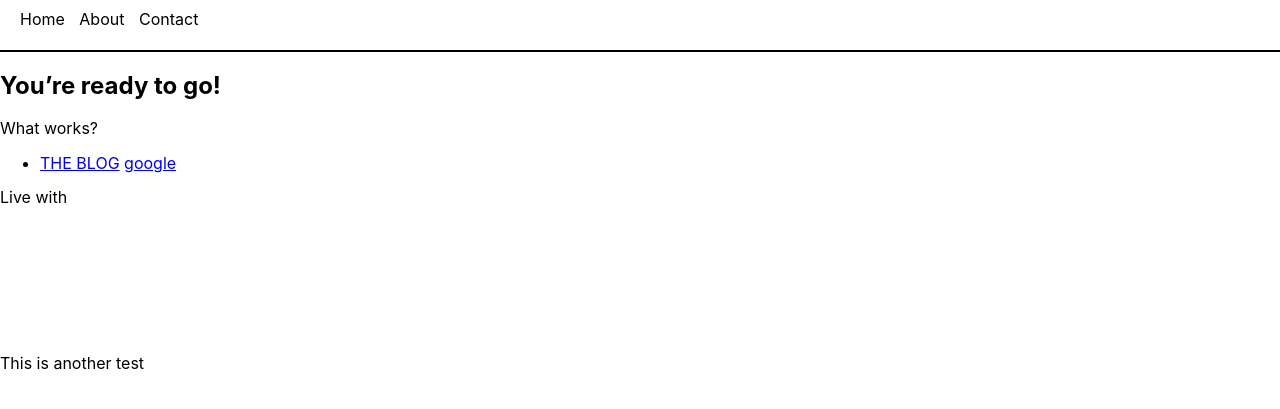
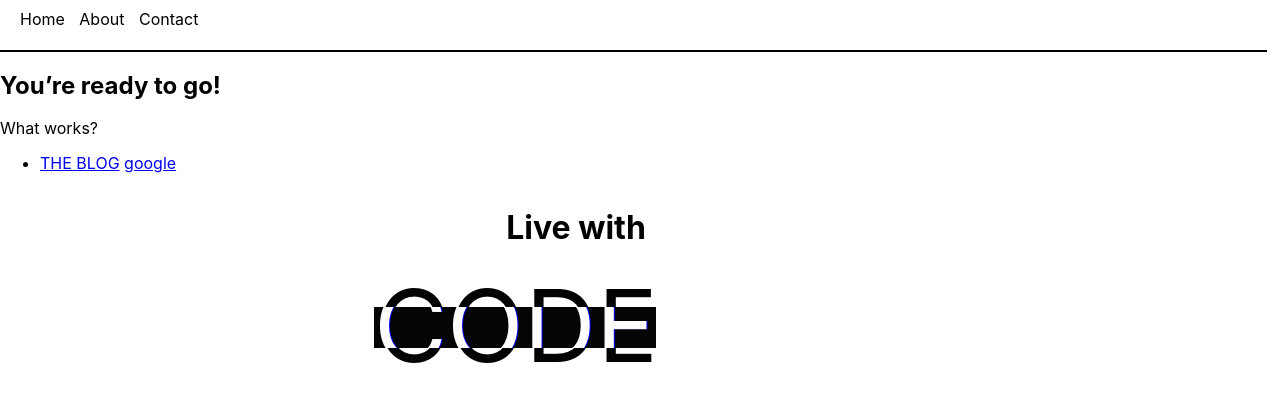
Before and after one commit to dcartist/lifeWithCode, a Jekyll site: the page built from index.md, in a window 1280 px wide. Shown: the top 409 px of the page. Built offline with Jekyll 4.4.1, drawn with Linux system fonts in a browser that asks for light colours; nearby versions of some CDN libraries.

Commit message:
updating intro page

```diff
--- a/_sass/intro.scss
+++ b/_sass/intro.scss
@@ -1,5 +1,24 @@
+.IntroSection{
+
+  display: flex;
+  align-items: center;
+  flex-direction: column;
+  width: 90vw;
+
+
+  p {
+    text-align: center;
+  }
+
+}
+
+
+
+
+//* Glitch
+
 .glitch{
-    color:white;
+    color:rgb(3, 3, 3);
     font-size:100px;
     position:relative;
     width:400px;
@@ -17,10 +36,10 @@
     content:attr(data-text);
     position:absolute;
     left:2px;
-    text-shadow:-1px 0 red;
+    text-shadow:-1px 0 rgb(255, 255, 255);
     top:0;
-    color:white;
-    background:black;
+    color:rgb(8, 8, 8);
+    background:rgb(32, 32, 32);
     overflow:hidden;
     clip:rect(0,900px,0,0);
     animation:noise-anim 2s infinite linear alternate-reverse;
@@ -40,8 +59,8 @@
     left:-2px;
     text-shadow:1px 0 blue;
     top:0;
-    color:white;
-    background:black;
+    color:rgb(252, 252, 252);
+    background:rgb(5, 5, 5);
     overflow:hidden;
     clip:rect(0,900px,0,0);
     animation:noise-anim-2 3s infinite linear alternate-reverse;
--- a/_sass/main.scss
+++ b/_sass/main.scss
@@ -6,7 +6,7 @@ body {
   background: $backgroundColor;
   color: $bodyColor;
   font-family: $bodyFont;
-  width: 100vw;
+  width: 99vw;
   height: 100vh;
   margin: 0;
   padding: 0%;
--- a/_sass/navigation.scss
+++ b/_sass/navigation.scss
@@ -1,5 +1,5 @@
 #navigation{
-    width: 100%;
+    // width: 99vw;
     // background-color: black;
     color: white;
     padding: 10px;
--- a/index.md
+++ b/index.md
@@ -20,7 +20,7 @@ What works?
 
 
 <link href='https://fonts.googleapis.com/css?family=Varela' rel='stylesheet' type='text/css'>
-<p>Live with</p>
-<div class="glitch" data-text="PROGRAM">CODE</div>
-
-<p> This is another test </p>
+<div class="IntroSection">
+<h1>Live with</h1>
+<div class="glitch" data-text="CODE">CODE</div>
+</div>
```
Also changed, not shown: 3 other files.
